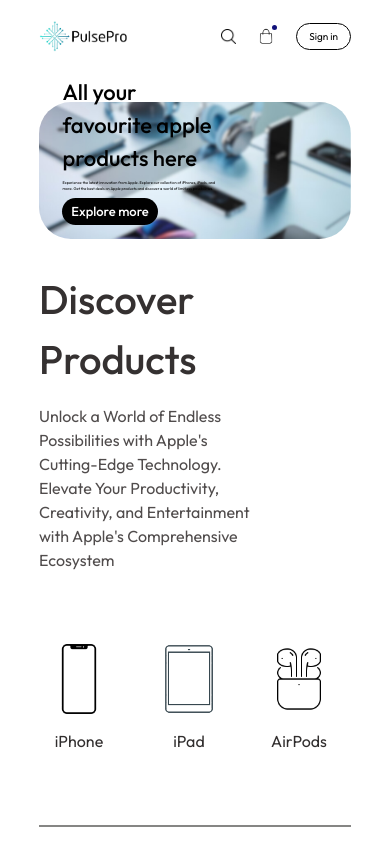
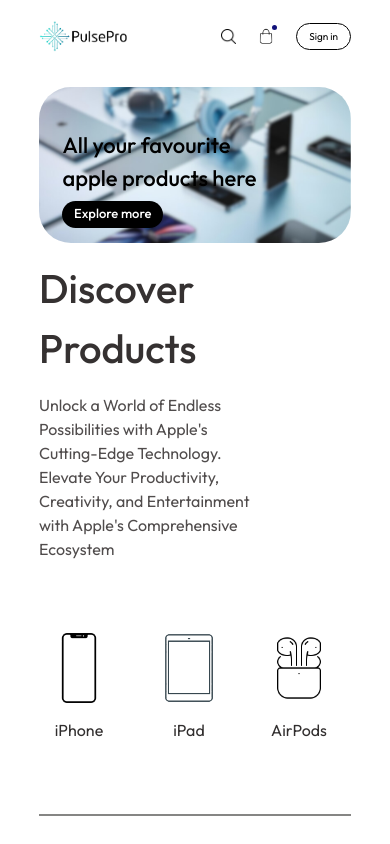
Before and after one commit to Hibajk/ecom_website, a React (Vite) app: page / in a window 390 px wide. Shown: the top 844 px of the page. Built offline with nearby package versions, Linux system fonts and the light colour scheme.

Commit message:
making header responsive

```diff
--- a/src/components/Header/Header.css
+++ b/src/components/Header/Header.css
@@ -47,3 +47,54 @@
     color: rgb(63, 61, 61);
     background-color: white;
 }
+
+
+@media (max-width:1050px) {
+    .header-contents{
+        max-width: 45%;
+    }
+}
+
+@media (max-width:750px) {
+    .header-contents{
+        max-width: 65%;
+    }
+    .header-contents p{
+        display: none;
+    }
+    .header-contents button{
+        padding: 2vw 4vw;
+    }
+}
+
+@media (max-width:400px) {
+    .header-contents{
+        max-width: 70%;
+    }
+    .header-contents p{
+        display: none;
+    }
+    .header-contents button{
+        padding: 1vw 3vw;
+    }
+    .header{
+        height: 40vw;
+        margin: 15px auto;
+    }
+}
+
+@media (max-width:350px) {
+    .header-contents{
+        max-width: 75%;
+    }
+    .header-contents p{
+        display: none;
+    }
+    .header-contents button{
+        padding: 1vw 3vw;
+    }
+    .header{
+        height: 45vw;
+        margin: 10px auto;
+    }
+}
```
